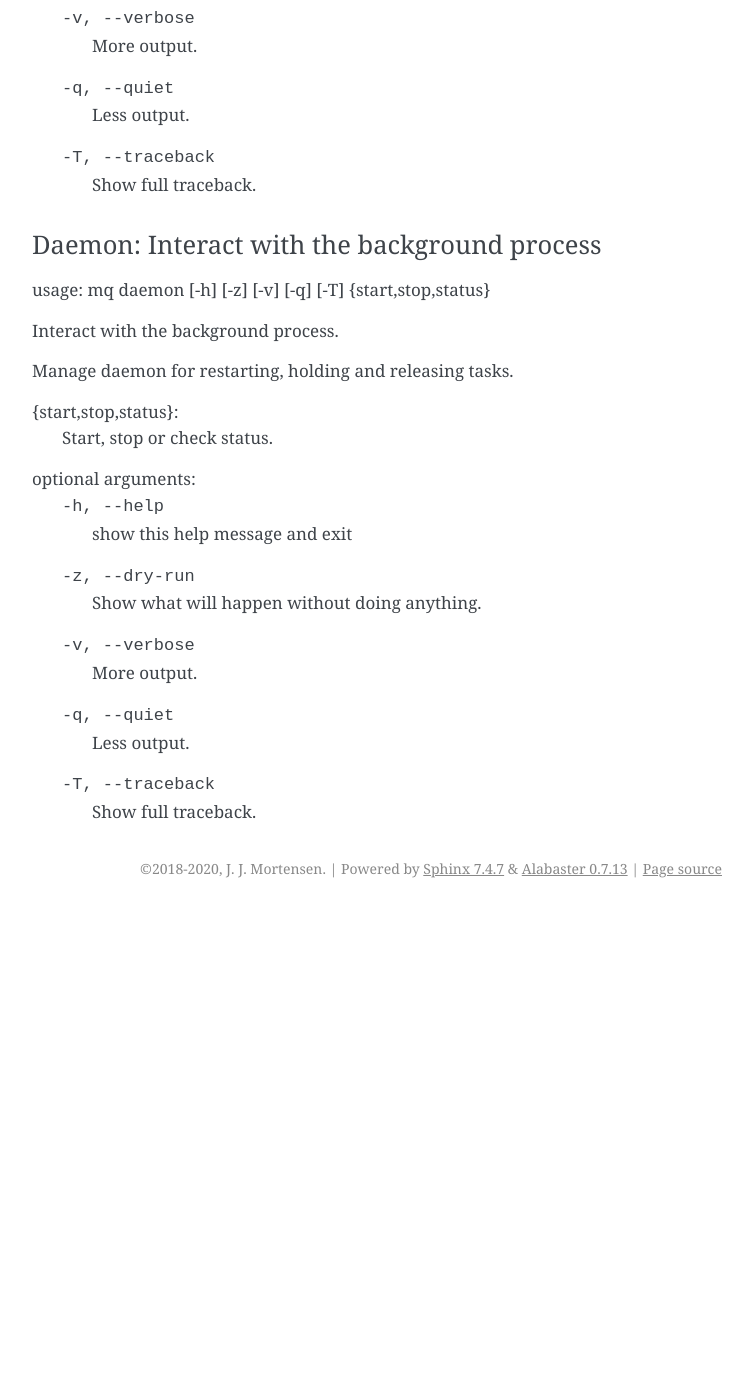
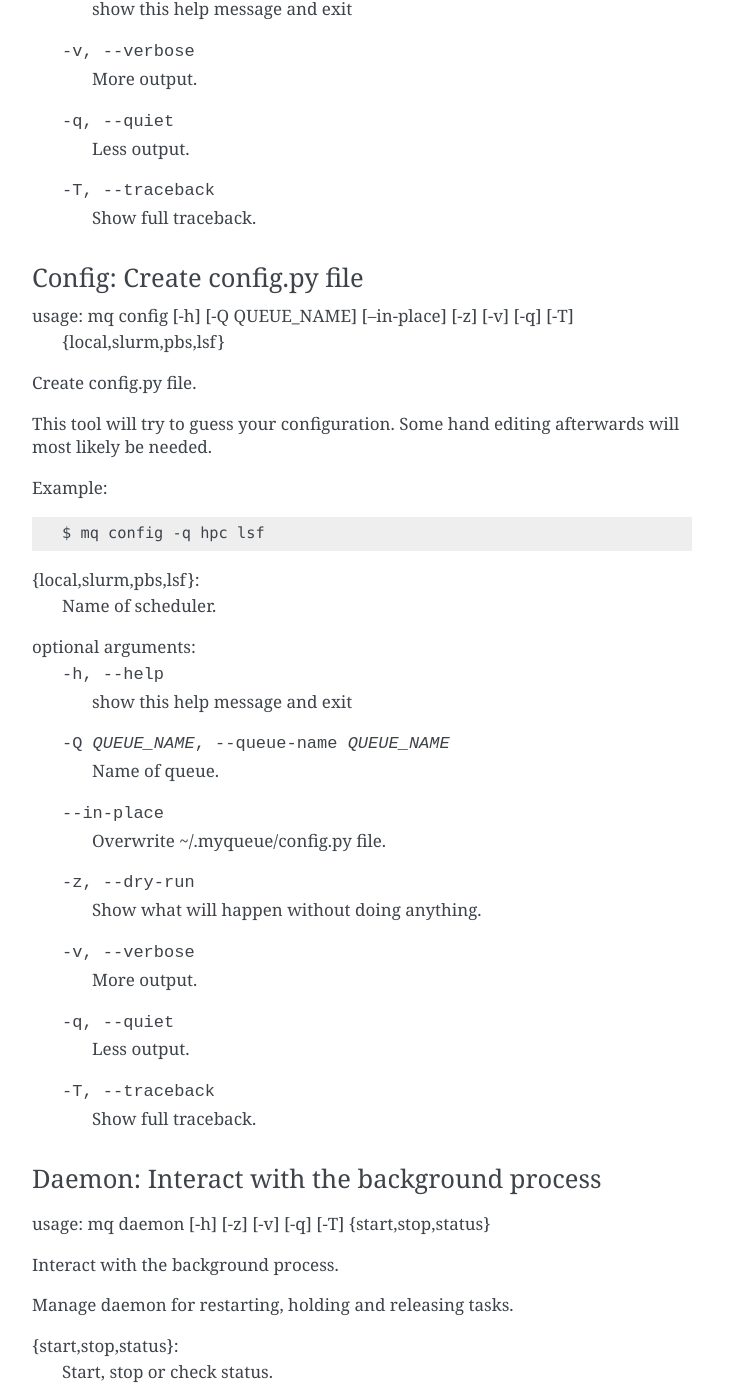
Before and after one commit to Yangxinsix/myqueue, a Sphinx documentation site: the page built from docs/cli.rst, in a window 1280 px wide and 1400 px high, scrolled down 13002 px. Shown: the whole window, without its empty margins (388-1140 px from the left). Built offline with Sphinx 7.4.7, drawn with Linux system fonts in a browser that asks for light colours; before the commit the page ends 13910 px from its top, so only the background shows below that; some of the changed text lies outside the part shown.

Commit message:
update docs

```diff
--- a/docs/cli.rst
+++ b/docs/cli.rst
@@ -40,6 +40,8 @@ Sub-commands
       - Make sure SLURM/LSF/PBS and MyQueue are in sync
     * - :ref:`completion <completion>`
       - Set up tab-completion for Bash
+    * - :ref:`config <config>`
+      - Create config.py file
     * - :ref:`daemon <daemon>`
       - Interact with the background process
 
@@ -485,6 +487,37 @@ optional arguments:
   -T, --traceback  Show full traceback.
 
 
+.. _config:
+
+Config: Create config.py file
+-----------------------------
+
+usage: mq config [-h] [-Q QUEUE_NAME] [--in-place] [-z] [-v] [-q] [-T]
+                 {local,slurm,pbs,lsf}
+
+Create config.py file.
+
+This tool will try to guess your configuration.  Some hand editing afterwards
+will most likely be needed.
+
+Example::
+
+    $ mq config -q hpc lsf
+
+{local,slurm,pbs,lsf}:
+     Name of scheduler.
+
+optional arguments:
+  -h, --help            show this help message and exit
+  -Q QUEUE_NAME, --queue-name QUEUE_NAME
+                        Name of queue.
+  --in-place            Overwrite ~/.myqueue/config.py file.
+  -z, --dry-run         Show what will happen without doing anything.
+  -v, --verbose         More output.
+  -q, --quiet           Less output.
+  -T, --traceback       Show full traceback.
+
+
 .. _daemon:
 
 Daemon: Interact with the background process
```
Also changed, not shown: 2 other files.
